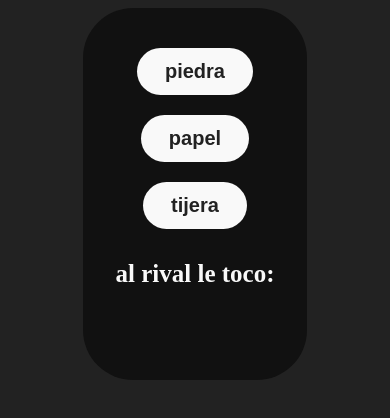
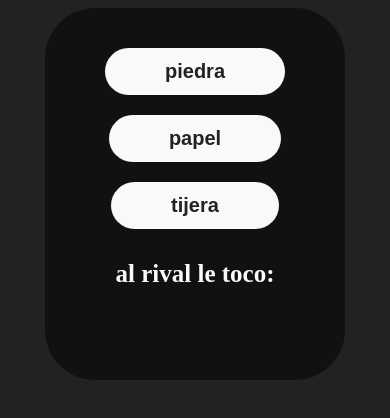
Before and after one commit to JoaquinRodriguez04/piedra-papel-tijera, a plain HTML site: page index.html in a window 390 px wide. Drawn offline with Linux system fonts and the light colour scheme.

Commit message:
se modifico el style.css

```diff
--- a/style.css
+++ b/style.css
@@ -25,6 +25,7 @@ body{
     align-items: center;
     justify-content: center;
     width: 60%;
+    /* height: 80%; */
     padding: 30px 0;
     border-radius: 50px;
     background-color: #111;
@@ -32,9 +33,9 @@ body{
 
 .game_container h2{
     text-align: center;
-   font-size: 25px;
-   font-weight: bolder;
-   color: #f9f9f9;
+    font-size: 25px;
+    font-weight: bolder;
+    color: #f9f9f9;
 }
 
 .btn_container{
@@ -62,4 +63,16 @@ body{
     .btn_container{
         flex-direction: column;
     }
+
+    .btn_container button{
+      padding: 12px 60px;
+    }
+
+    .game_container{
+        width: 80%;
+    }
+
+    .game_container h2{
+        width: 80%;
+    }
 }
```
